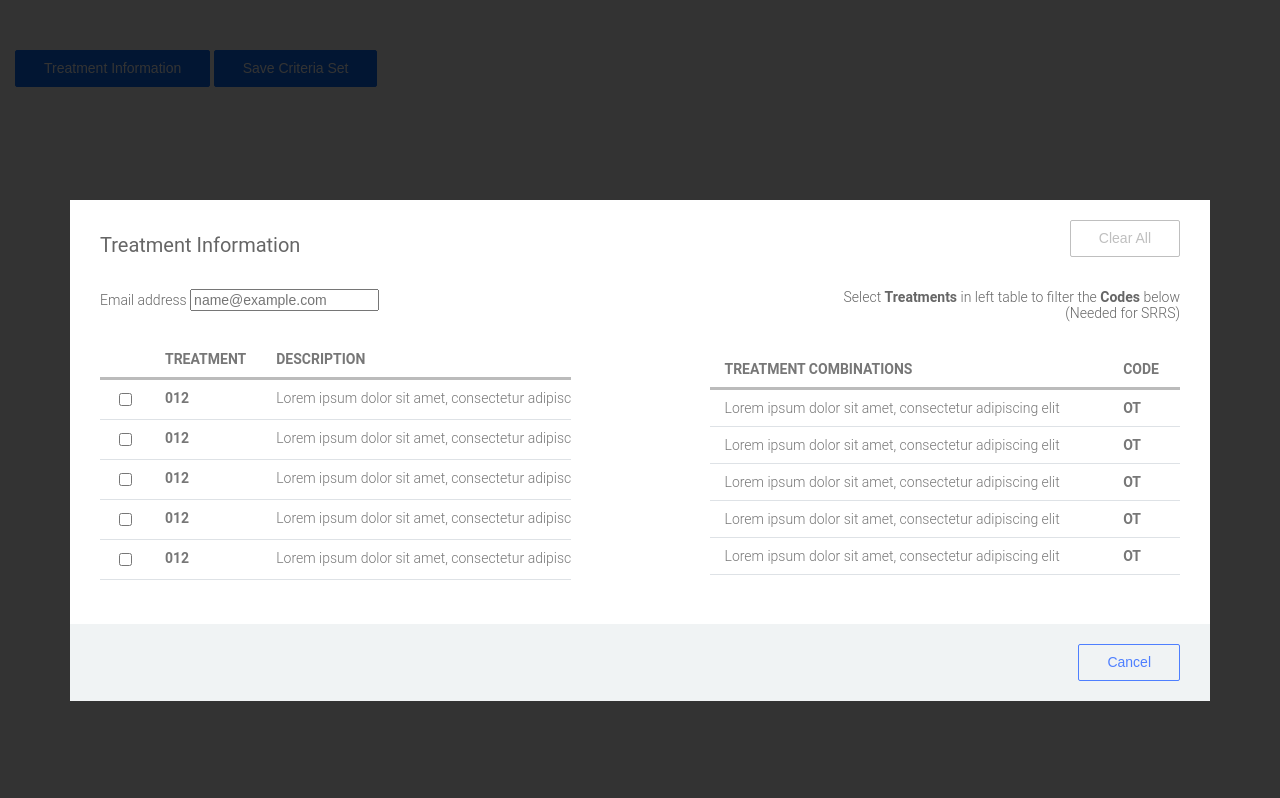
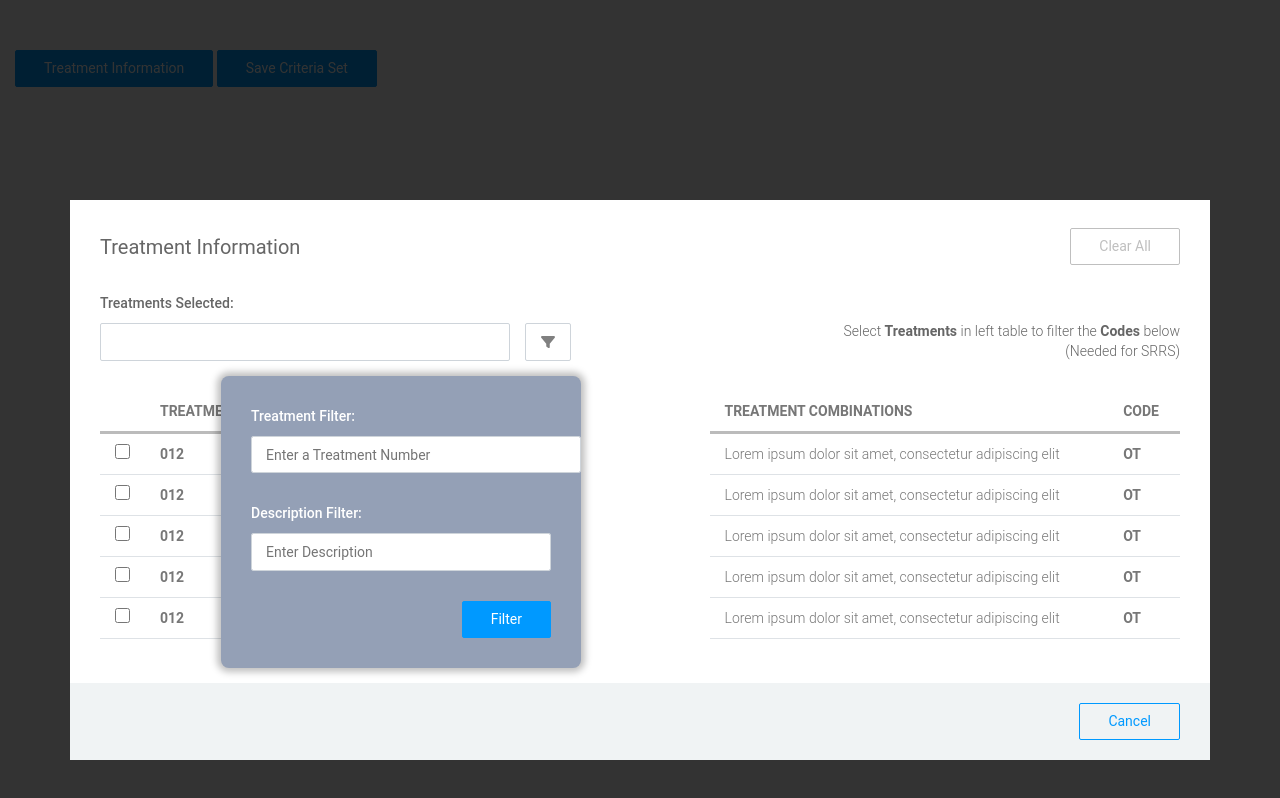
Before and after one commit to huylesitdn/treatment-html-css, a plain HTML site: page index.html in a window 1280 px wide. Both pictures are taken after a click on the button "Treatment Information". Drawn offline with Linux system fonts and the light colour scheme.

Commit message:
update form UI

```diff
--- a/assets/css/index.css
+++ b/assets/css/index.css
@@ -1,5 +1,5 @@
 html {
-  --primary-color: #4E7FFF;
+  --primary-color: #0099ff;
   --max-with-mobile: 768px;
   --max-with: 1920px;
   --min-with: 1024px;
@@ -17,7 +17,7 @@ html {
 html,
 body {
   font-size: var(--default-font-size);
-  line-height: 16px;
+  line-height: 20px;
   font-weight: 300;
   margin: auto;
   font-family: 'Roboto', sans-serif;
@@ -33,6 +33,17 @@ body {
 
 img {
   max-width: 100%;
+}
+
+button,
+input,
+optgroup,
+select,
+textarea {
+  margin: 0;
+  font-family: inherit;
+  font-size: inherit;
+  line-height: inherit;
 }
 
 .container,
@@ -123,35 +134,35 @@ img {
 
 .btn-primary {
   color: #fff;
-  background-color: #0d6efd;
-  border-color: #0d6efd;
+  background-color: var(--primary-color);
+  border-color: var(--primary-color);
 }
 
 .btn-primary:hover {
   color: #fff;
-  background-color: #0b5ed7;
-  border-color: #0a58ca;
+  background-color: var(--primary-color);
+  border-color: var(--primary-color);
 }
 
 .btn-outline-primary {
-  color: #0d6efd;
-  border-color: #0d6efd;
+  color: var(--primary-color);
+  border-color: var(--primary-color);
 }
 
 .btn-outline-primary:hover {
   color: #fff;
-  background-color: #0d6efd;
-  border-color: #0d6efd;
+  background-color: var(--primary-color);
+  border-color: var(--primary-color);
 }
 
 .btn-primary:disabled {
-  background-color: #597EF7;
-  border-color: #597EF7;
+  background-color: var(--primary-color);
+  border-color: var(--primary-color);
 }
 
 .btn-outline-primary {
-  color: #4E7FFF;
-  border-color: #4E7FFF;
+  color: var(--primary-color);
+  border-color: var(--primary-color);
 }
 
 .btn.disabled,
@@ -171,8 +182,19 @@ fieldset:disabled .btn {
   border-color: gray;
 }
 
+.btn-outline-secondary {
+  color: #6c757d;
+  border-color: #6c757d;
+}
+
+.btn-outline-secondary:hover {
+  color: #fff;
+  background-color: #6c757d;
+  border-color: #6c757d;
+}
+
 .text-primary {
-  color: #597EF7;
+  color: var(--primary-color);
 }
 
 .text-title {
@@ -188,7 +210,7 @@ fieldset:disabled .btn {
 }
 
 a {
-  color: #597EF7;
+  color: var(--primary-color);
   text-decoration: none;
 }
 
@@ -365,15 +387,15 @@ hr {
   display: flex;
 }
 
-.align-item-center {
+.align-items-center {
   align-items: center;
 }
 
-.align-item-start {
+.align-items-start {
   align-items: flex-start;
 }
 
-.align-item-end {
+.align-items-end {
   align-items: flex-end;
 }
 
@@ -514,3 +536,103 @@ tr {
   top: 0;
   background-color: #fff !important;
 }
+
+.gap-30px {
+  gap: 30px;
+}
+
+.gap-15px {
+  gap: 15px;
+}
+
+.w-50 {
+  width: 50%;
+}
+
+.form-control {
+  display: block;
+  width: 100%;
+  padding: 0.7rem 1rem;
+  background-color: #fff;
+  background-clip: padding-box;
+  border: 1px solid #ced4da;
+  -webkit-appearance: none;
+  -moz-appearance: none;
+  appearance: none;
+  border-radius: 2px;
+  transition: border-color .15s ease-in-out, box-shadow .15s ease-in-out;
+}
+
+.form-control:focus {
+  color: #212529;
+  background-color: #fff;
+  border-color: #86b7fe;
+  outline: 0;
+  box-shadow: 0 0 0 0.25rem rgba(13, 110, 253, .25);
+}
+
+.form-label {
+  margin-bottom: 10px;
+  display: block;
+  font-weight: 500;
+}
+
+.form-label span {
+  color: red;
+}
+
+.btn-filter {
+  border-color: #ced4da;
+  padding: 0.5rem 15px;
+  display: flex;
+  place-content: center;
+  place-items: center;
+}
+
+.btn-filter svg {
+  fill: gray;
+}
+
+.btn-filter:hover {
+  background-color: gray;
+  border-color: gray;
+}
+
+.btn-filter:hover svg {
+  fill: #fff;
+}
+
+.form-check {
+  display: flex;
+  place-items: center;
+  gap: 10px;
+}
+
+.form-check-input {
+  width: 15px;
+  height: 15px;
+}
+
+.position-relative {
+  position: relative;
+}
+
+.filter-content {
+  background: #94a0b6;
+  border-radius: 8px;
+  box-shadow: 0 0 7px 4px rgba(0, 0, 0, .25);
+  padding: 30px;
+  position: absolute;
+  right: 0;
+  z-index: 99;
+  min-width: 300px;
+  margin-top: 15px;
+
+  display: flex;
+  flex-direction: column;
+  gap: 30px;
+}
+
+.filter-content .form-label {
+  color: #fff;
+}
--- a/index.html
+++ b/index.html
@@ -47,12 +47,40 @@
             </div>
           </div>
           <div class="modal__main">
+            <div class="row justify-content-between align-items-end">
+              <div class="col-6 col-md-12 position-relative">
+                <div class="mb-3">
+                  <label for="exampleFormControlInput1" class="form-label">Treatments Selected:</label>
+                  <div class="d-flex gap-15px">
+                    <input type="email" class="form-control" id="exampleFormControlInput1" placeholder="" />
+                    <button class="btn btn-outline-secondary btn-filter">
+                      <svg xmlns="http://www.w3.org/2000/svg" height="1em" viewBox="0 0 512 512"><path d="M3.9 54.9C10.5 40.9 24.5 32 40 32H472c15.5 0 29.5 8.9 36.1 22.9s4.6 30.5-5.2 42.5L320 320.9V448c0 12.1-6.8 23.2-17.7 28.6s-23.8 4.3-33.5-3l-64-48c-8.1-6-12.8-15.5-12.8-25.6V320.9L9 97.3C-.7 85.4-2.8 68.8 3.9 54.9z"/></svg>
+                    </button>
+                  </div>
+                </div>
+                <div class="filter-content">
+                  <div>
+                    <label class="form-label">Treatment Filter:</label>
+                    <input type="text" class="form-control" placeholder="Enter a Treatment Number" />
+                  </div>
+                  <div>
+                    <label class="form-label">Description Filter:</label>
+                    <input type="search" class="form-control" placeholder="Enter Description" />
+                  </div>
+                  <div class="text-end">
+                    <button class="btn btn-primary">Filter</button>
+                  </div>
+                </div>
+              </div>
+              <div class="col-6 col-md-12">
+                <div class="text-end">
+                  Select <strong>Treatments</strong> in left table to filter the <strong>Codes</strong> below <br/>
+                  (Needed for SRRS)
+                </div>
+              </div>
+            </div>
             <div class="row justify-content-between">
               <div class="col-6 col-md-12">
-                <div class="mb-3">
-                  <label for="exampleFormControlInput1" class="form-label">Email address</label>
-                  <input type="email" class="form-control" id="exampleFormControlInput1" placeholder="name@example.com" />
-                </div>
                 <div class="table-container">
                   <table class="table">
                     <thead>
@@ -108,10 +136,6 @@
                 </div>
               </div>
               <div class="col-6 col-md-12">
-                <div class="text-end">
-                  Select <strong>Treatments</strong> in left table to filter the <strong>Codes</strong> below <br/>
-                  (Needed for SRRS)
-                </div>
                 <div class="table-container">
                   <table class="table">
                     <thead>
@@ -175,15 +199,15 @@
             </div>
             <hr/>
             <div>
-              <div class="mb-3">
-                <label for="exampleFormControlInput1" class="form-label">Email address</label>
-                <input type="email" class="form-control" id="exampleFormControlInput1" placeholder="name@example.com" />
-              </div>
-              <div class="form-check">
-                <input class="form-check-input" type="checkbox" value="" id="flexCheckDefault">
-                <label class="form-check-label" for="flexCheckDefault">
-                  Set as Default critera set
-                </label>
+              <label class="form-label"><span>*</span> Criteria Set Name:</label>
+              <div class="d-flex gap-30px align-items-center">
+                <input type="text" class="form-control" placeholder="Enter Criteria Set Name" />
+                <div class="form-check w-50">
+                  <input class="form-check-input" type="checkbox" value="" id="flexCheckDefault">
+                  <label class="form-check-label" for="flexCheckDefault">
+                    Set as Default critera set
+                  </label>
+                </div>
               </div>
             </div>
           </div>
```
Also changed, not shown: assets/js/script.js (+7 -0 lines).
